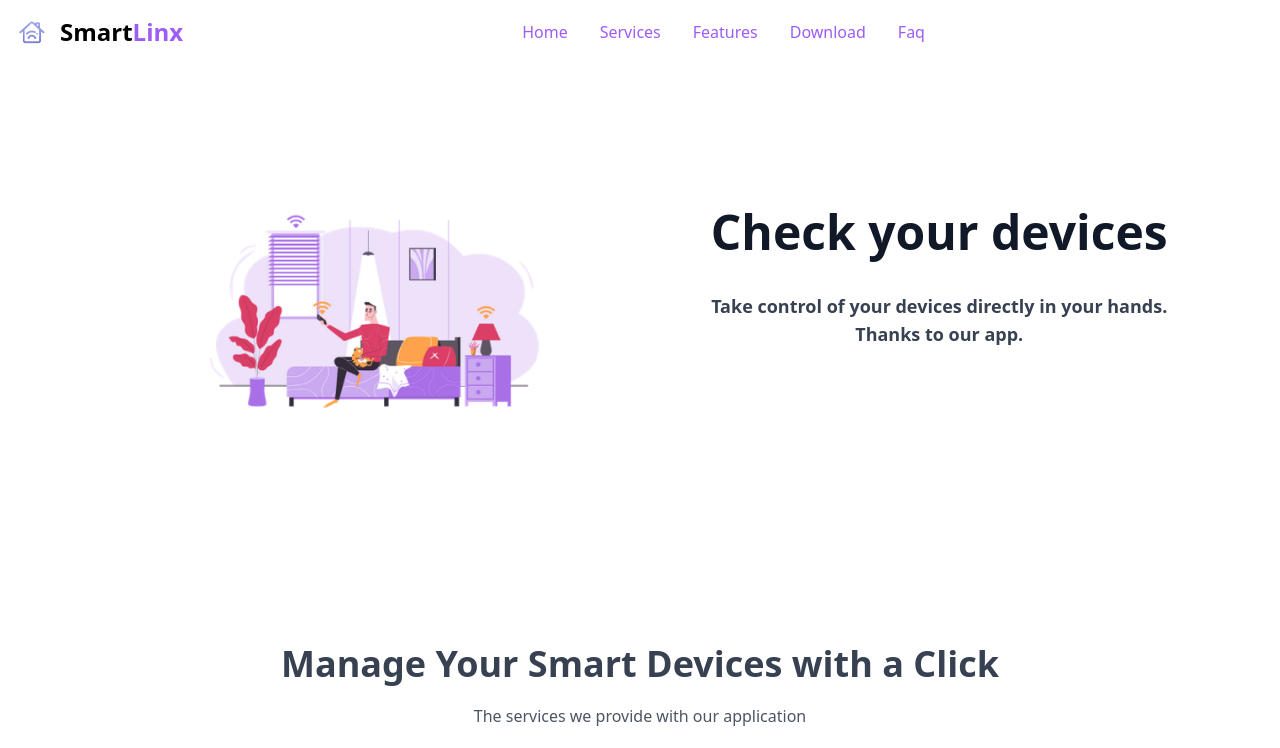
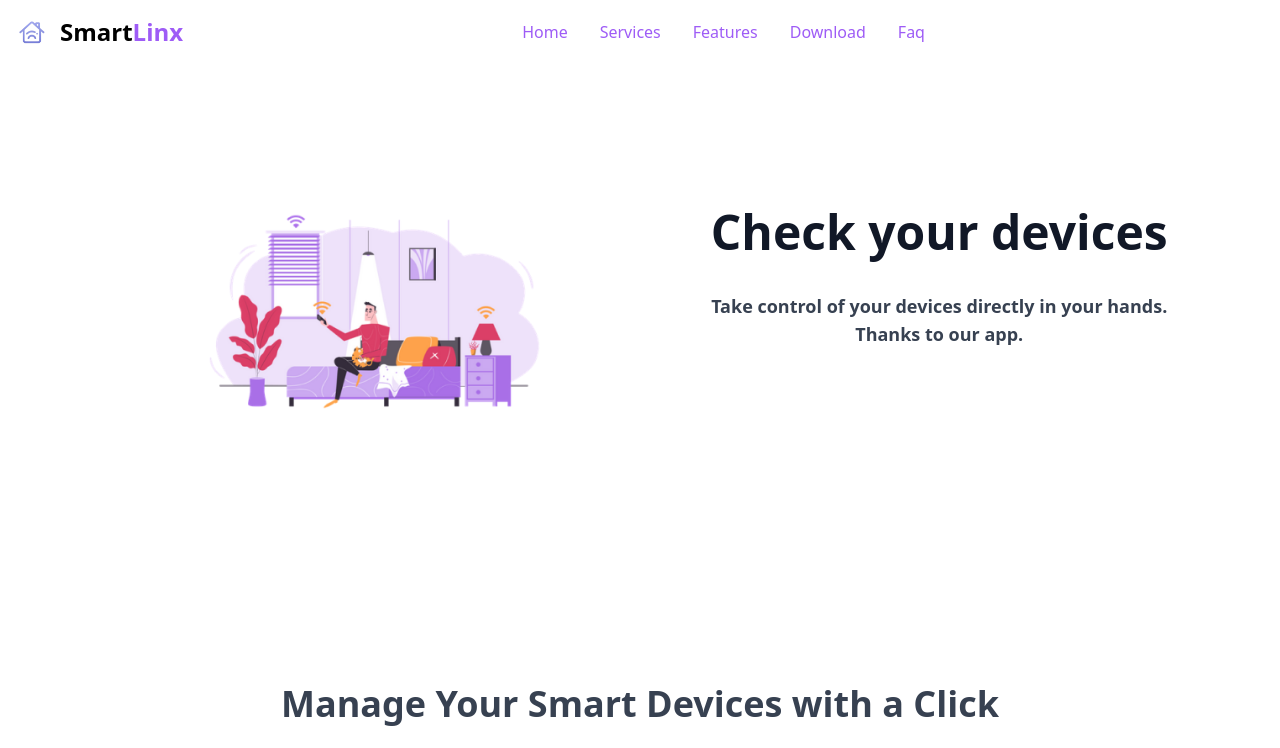
Before and after one commit to NinoZullo05/SmartLinx-website, a React (Create React App) app: page / in a window 1280 px wide. Shown: the top 748 px of the page. Built offline with nearby package versions, Linux system fonts and the light colour scheme.

Commit message:
Fixed the size of the square

```diff
--- a/src/Components/Services.jsx
+++ b/src/Components/Services.jsx
@@ -12,7 +12,6 @@ import "aos/dist/aos.css";
  * @returns {JSX.Element} - The JSX element for the Service component.
  */
 const Servizi = () => {
-  // Array containing service data
   const serviziData = [
     {
       Icon: <AiOutlineDownload className="text-purple-500 w-16 h-14 relative" />,
@@ -40,7 +39,7 @@ const Servizi = () => {
 
   return (
     <div>
-      <div className="text-center mb-10 mt-10" id="services">
+      <div className="text-center pb-10 pt-20" id="services">
         <h1 className="text-4xl font-bold text-gray-700 dark:text-gray-100 mb-5" data-aos="zoom-in-down">
           Manage Your Smart Devices with a Click
         </h1>
@@ -52,7 +51,7 @@ const Servizi = () => {
         {serviziData.map((service, index) => (
           <div
             key={index}
-            className="w-80 h-auto px-8 py-6 bg-gray-100 dark:bg-gray-800 rounded-lg shadow-lg border border-purple-500 flex flex-col justify-start items-center gap-2"
+            className="w-80 h-80 px-8 py-6 bg-gray-100 dark:bg-gray-800 rounded-lg shadow-lg border border-purple-500 flex flex-col justify-start items-center gap-2"
             data-aos="zoom-in-down"
           >
             <div className="h-36 flex flex-col justify-start items-center gap-4">
```
